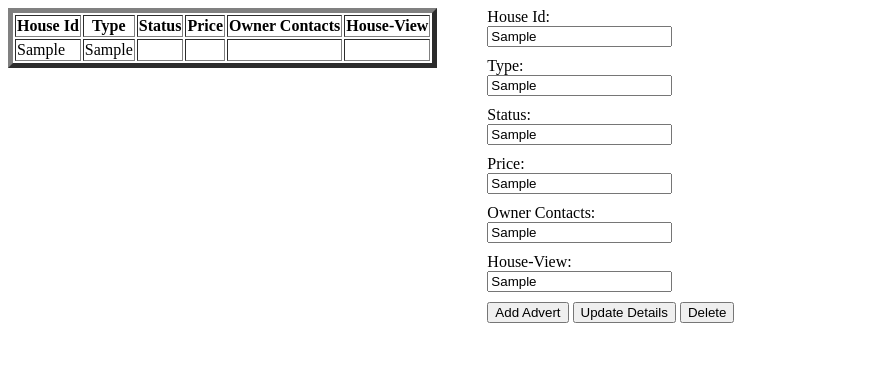
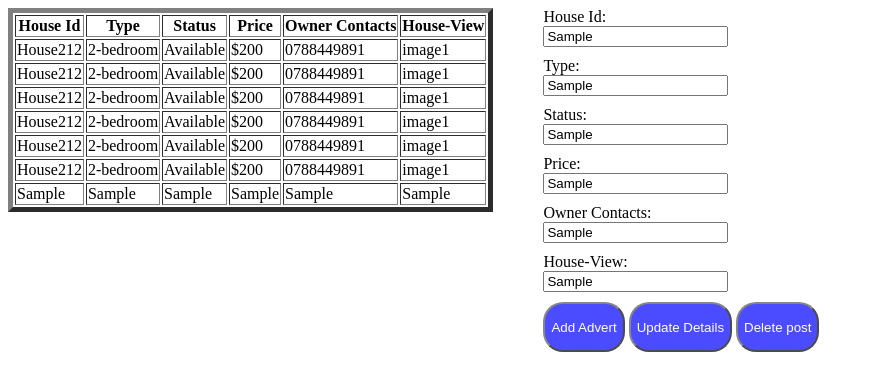
Before and after one commit to Grace-Tumusanganire/propertyPro-Lite, a plain HTML site: page ui/pages/dashboard.html in a window 1280 px wide. Both pictures are taken after typing "Sample", "Sample", "Sample", "Sample", "Sample", "Sample" into the empty fields and a click on the button "Add Advert". Shown: the whole page, without its empty margins (0-874 px from the left). Drawn offline with Linux system fonts and the light colour scheme.

Commit message:
feature 167241471 add specific type

```diff
--- a/ui/css/dashboard.css
+++ b/ui/css/dashboard.css
@@ -9,3 +9,18 @@
     margin-left:50px;
 }
 .tab  input{display: block; margin-bottom:10px }
+
+tr{
+    transition: all .20s ease-in-out;
+}
+tr:hover{
+    background-color: blue;
+    cursor: pointer;
+}
+button{
+    background-color: blue;
+    opacity: 0.7;
+    border-radius: 20px;
+    color: white;
+    height: 50px;
+}
--- a/ui/css/login.css
+++ b/ui/css/login.css
@@ -6,8 +6,6 @@ body {
 }
 #signUp {
   position: relative;
-  margin: 20% auto;
-  height: 400px;
   background: #fff;
   box-shadow: 0 3px 5px rgba(0, 0, 0, 0.4);
 }
--- a/ui/js/dashboard.js
+++ b/ui/js/dashboard.js
@@ -1,13 +1,13 @@
+
 function addHtmlTableRow()
 {
-var table = document.getElementById("table"),
-    newRow = table.insertRow(table.length),
+var newRow = table.insertRow(table.length),
     cell1 = newRow.insertCell(0);
-    cell12 = newRow.insertCell(1);
-    cell13 = newRow.insertCell(2);
-    cell14 = newRow.insertCell(3);
-    cell15 = newRow.insertCell(4);
-    cell16 = newRow.insertCell(5);
+    cell2 = newRow.insertCell(1);
+    cell3 = newRow.insertCell(2);
+    cell4 = newRow.insertCell(3);
+    cell5 = newRow.insertCell(4);
+    cell6 = newRow.insertCell(5);
      hi = document.getElementById("hi").value,
      tp = document.getElementById("tp").value,
      st = document.getElementById("st").value,
@@ -16,22 +16,10 @@ var table = document.getElementById("table"),
      hv = document.getElementById("hv").value,
 
 cell1.innerHTML = hi;
-cell12.innerHTML = tp;
-cell12.innerHTML = st;
-cell12.innerHTML = pr;
-cell12.innerHTML = oc;
-cell12.innerHTML = hv;
+cell2.innerHTML = tp;
+cell3.innerHTML = st;
+cell4.innerHTML = pr;
+cell5.innerHTML = oc;
+cell6.innerHTML = hv;
+
 }
-
-function selectedRowToInput ()
-{
-    var rIndex,table = document.getElementById("table");
-    for (var i = 0; i< table.rows.length; i++);{
-        table.rows[i].onclick = function (){
-            rIndex = this.rowIndex;
-            console.log(rIndex);
-        }
-
-    };
-};
-selectedRowToInput();
--- a/ui/pages/dashboard.html
+++ b/ui/pages/dashboard.html
@@ -18,6 +18,51 @@
             <th>Owner Contacts</th>
             <th>House-View</th>
             </tr>
+
+            <tr>
+                <td>House212</td>
+                <td>2-bedroom</td><td>Available</td><td>$200</td><td>0788449891</td><td>image1</td>
+            </tr>
+            <tr>
+                <td>House212</td>
+                <td>2-bedroom</td>
+                <td>Available</td>
+                <td>$200</td>
+                <td>0788449891</td>
+                <td>image1</td>
+            </tr>
+            <tr>
+                <td>House212</td>
+                <td>2-bedroom</td>
+                <td>Available</td>
+                <td>$200</td>
+                <td>0788449891</td>
+                <td>image1</td>
+            </tr>
+            <tr>
+                <td>House212</td>
+                <td>2-bedroom</td>
+                <td>Available</td>
+                <td>$200</td>
+                <td>0788449891</td>
+                <td>image1</td>
+            </tr>
+            <tr>
+                <td>House212</td>
+                <td>2-bedroom</td>
+                <td>Available</td>
+                <td>$200</td>
+                <td>0788449891</td>
+                <td>image1</td>
+            </tr>
+            <tr>
+                <td>House212</td>
+                <td>2-bedroom</td>
+                <td>Available</td>
+                <td>$200</td>
+                <td>0788449891</td>
+                <td>image1</td>
+            </tr>
         </table>
     </div>
     <div class="tab tab-2">
@@ -27,9 +72,14 @@
         Price: <input type="float" name="Price" id="pr">
         Owner Contacts: <input type="text" name="Owner Contacts" id="oc">
         House-View: <input type="text" name="House-Owner" id="hv">
-        <button onclick="addHtmlTableRow();">Add Advert</button>
-        <button>Update Details</button>
-        <button>Delete</button>
+        <button onclick="addHtmlTableRow();">Add Advert
+
+        </button>
+        <button>Update Details
+
+        </button>
+
+        <button>Delete post</button>
     </div>
 </div>
 
```
Also changed, not shown: ui/css/style.css (+16 -41 lines).
